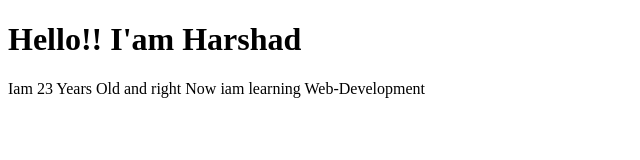
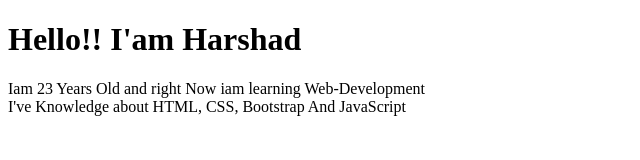
Before and after one commit to Harshad1304/Harshad_Bhoir_Portfolio, a plain HTML site: page index.html in a window 1280 px wide. Shown: the whole page, without its empty margins (0-640 px from the left). Drawn offline with Linux system fonts and the light colour scheme.

Commit message:
Doc: Added New information

```diff
--- a/index.html
+++ b/index.html
@@ -7,6 +7,7 @@
 </head>
 <body>
     <h1> Hello!! I'am Harshad</h1>
-    <p>Iam 23 Years Old and right Now iam learning Web-Development</p>
+    <p>Iam 23 Years Old and right Now iam learning Web-Development <br>
+    I've Knowledge about HTML, CSS, Bootstrap And JavaScript </p>
 </body>
 </html>
```
